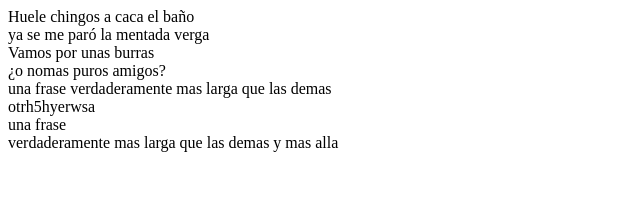
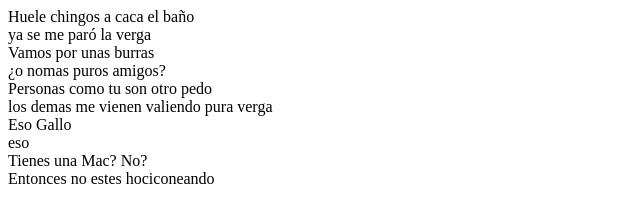
Before and after one commit to truehoop/babuino-says, a plain HTML site: page assets/www/html/phrases.html in a window 1280 px wide. Shown: the whole page, without its empty margins (0-640 px from the left). Drawn offline with Linux system fonts and the light colour scheme.

Commit message:
Se agregan frases

```diff
--- a/assets/www/css/style.css
+++ b/assets/www/css/style.css
@@ -1,7 +1,3 @@
- #principal {
-	width:100%;
-	height:100%;
-	}
 	div#imgdiv {
 	text-align: center;
 	}
--- a/assets/www/html/phrases.html
+++ b/assets/www/html/phrases.html
@@ -1,11 +1,13 @@
 <!DOCTYPE HTML>
 <html>
 	<div id="ph-1_0">Huele chingos a caca el ba&ntilde;o</div>
-	<div id="ph-1_1">ya se me par&oacute; la mentada verga</div>
+	<div id="ph-1_1">ya se me par&oacute; la verga</div>
 	<div id="ph-2_0">Vamos por unas burras</div>
 	<div id="ph-2_1">¿o nomas puros amigos?</div>
-	<div id="ph-3_0">una frase verdaderamente mas larga que las demas</div>
-	<div id="ph-3_1">otrh5hyerwsa</div>
-	<div id="ph-4_0">una frase </div>
-	<div id="ph-4_1">verdaderamente mas larga que las demas y mas alla</div>
+	<div id="ph-3_0">Personas como tu son otro pedo</div>
+	<div id="ph-3_1">los demas me vienen valiendo pura verga</div>
+	<div id="ph-4_0">Eso Gallo</div>
+	<div id="ph-4_1">eso</div>
+	<div id="ph-5_0">Tienes una Mac? No?</div>
+	<div id="ph-5_1">Entonces no estes hociconeando</div>
 </html>
```
Also changed, not shown: assets/www/index.html (+0 -3 lines).
